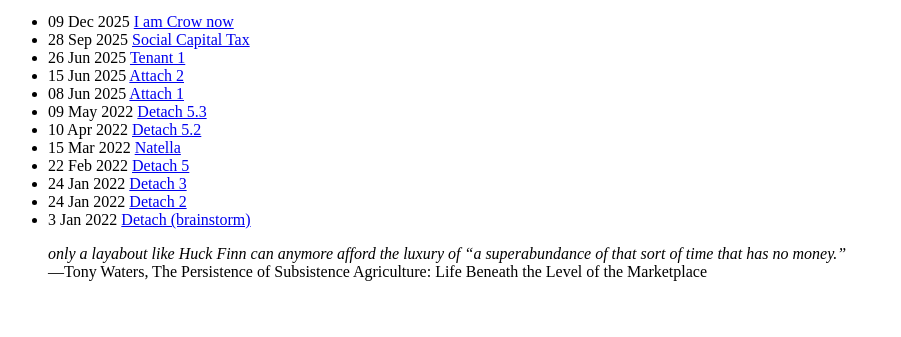
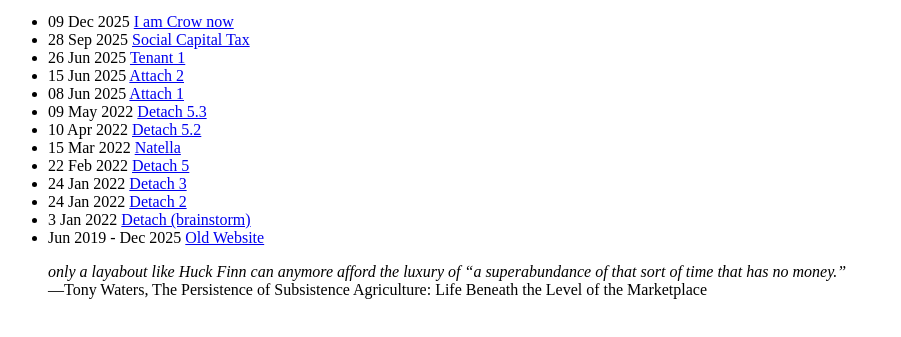
Before and after one commit to numtel/lns, a website: page src/pages/index.html in a window 1280 px wide. Shown: the part 87-424 px from the top of the page, without its empty margins (0-901 px from the left). Drawn offline with Linux system fonts and the light colour scheme.

Commit message:
Link to old site

```diff
--- a/src/pages/index.html
+++ b/src/pages/index.html
@@ -53,6 +53,10 @@ title: Late Night Sketches
     <span class="date">3 Jan 2022</span>
     <a href="detach.html">Detach (brainstorm)</a>
   </li>
+  <li>
+    <span class="date">Jun 2019 - Dec 2025</span>
+    <a href="https://old.latenightsketches.com/">Old Website</a>
+  </li>
 </ul>
 
 <blockquote><em>only a layabout like Huck Finn can anymore afford the luxury of “a superabundance of that sort of
```
